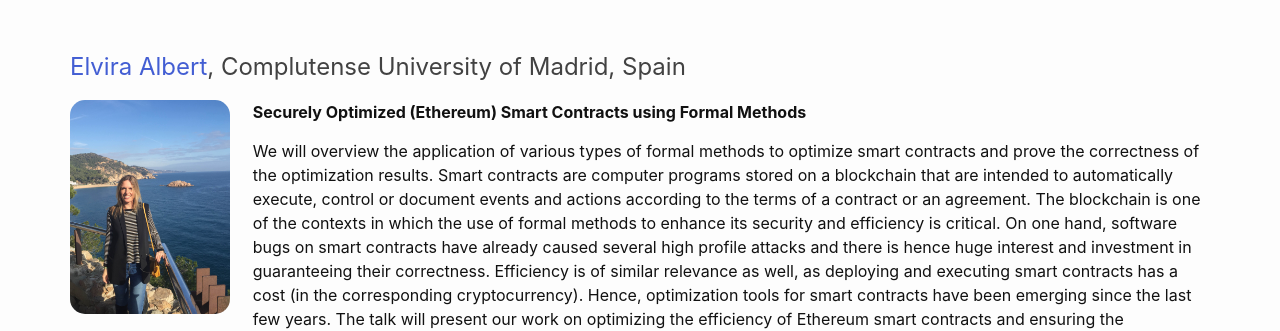
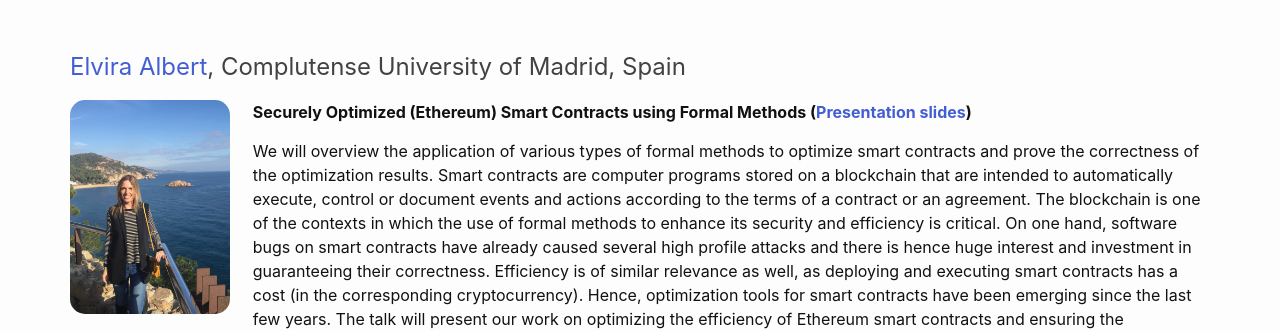
Before and after one commit to sefm-conference/2025, a Jekyll site: the page built from _pages/keynotes.md, in a window 1280 px wide. Shown: the part 860-1191 px from the top of the page. Built offline with Jekyll 4.4.1, drawn with Linux system fonts in a browser that asks for light colours.

Commit message:
Update keynotes.md

```diff
--- a/_pages/keynotes.md
+++ b/_pages/keynotes.md
@@ -19,7 +19,7 @@ published: true
 
 -->
 
-**Securely Optimized (Ethereum) Smart Contracts using Formal Methods**
+**Securely Optimized (Ethereum) Smart Contracts using Formal Methods ([Presentation slides](../assets/presentations/keynote%20SEFM_25_Elvira_Albert.pdf))**
 
 We will overview the application of various types of formal methods to optimize smart contracts and prove the correctness of the optimization results. Smart contracts are computer programs stored on a blockchain that are intended to automatically execute, control or document events and actions according to the terms of a contract or an agreement. The blockchain is one of the contexts in which the use of formal methods to enhance its security and efficiency is critical. On one hand, software bugs on smart contracts have already caused several high profile attacks and there is hence huge interest and investment in guaranteeing their correctness. Efficiency is of similar relevance as well, as deploying and executing smart contracts has a cost (in the corresponding cryptocurrency). Hence, optimization tools for smart contracts have been emerging since the last few years. The talk will present our work on optimizing the efficiency of Ethereum smart contracts and ensuring the correctness of the optimization results. The basis of our work is the use of formal methods, including SAT and SMT solvers, proof-assistants, rule-based transformations, static analyses and greedy algorithms. Finally, we will also discuss the use of machine learning technology to boost the efficiency of our formal methods-based techniques.
 
```
